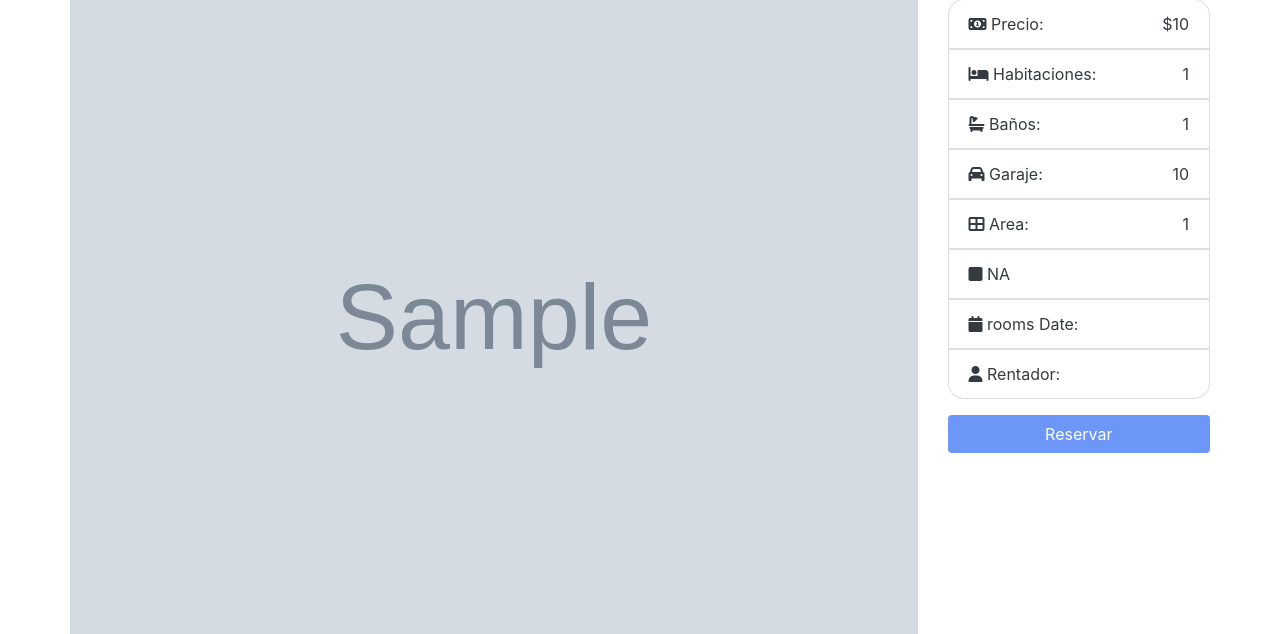
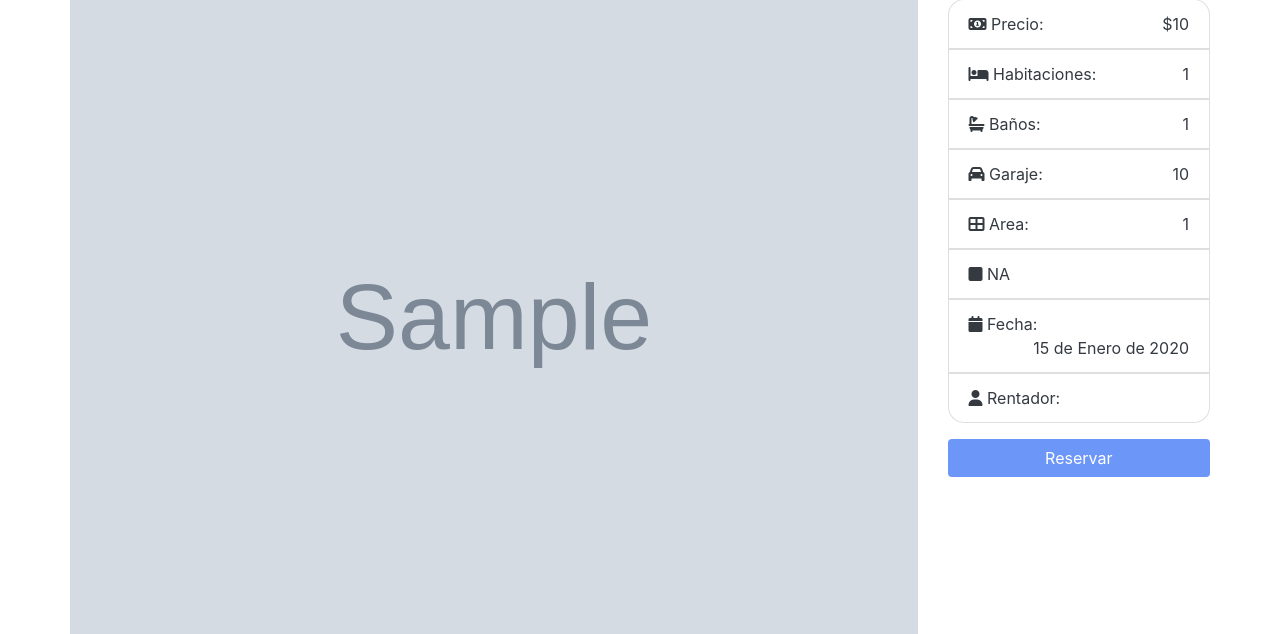
Before and after one commit to jacobozj/RooMe_Project, a Django app: page /1 in a window 1280 px wide. Shown: the part 342-976 px from the top of the page. Run offline with Django 4.2, Linux system fonts and the light colour scheme; tables that the repository leaves empty hold one stand-in row (values such as "Sample post"); grey boxes marked "Sample" are stand-in pictures; some libraries are stand-ins or nearby versions.

Commit message:
cambios en models de rooms, y front de about y rooms

```diff
--- a/rooms/models.py
+++ b/rooms/models.py
@@ -1,9 +1,10 @@
 from django.db import models
+from datetime import datetime
 
 # Create your models here.
 class Rooms(models.Model):
     title=models.CharField(max_length=50,default="")
-    description=models.CharField(max_length=100)
+    description=models.CharField(max_length=200)
     price=models.IntegerField()
     location=models.CharField(max_length=20)
     reserved=models.BooleanField(default=False)
@@ -14,7 +15,9 @@ class Rooms(models.Model):
     city=models.CharField(max_length=20,default="")
     state=models.CharField(max_length=20,default="")
     image=models.ImageField(upload_to='rooms/images/', default="")
-    image2=models.ImageField(upload_to='rooms/images/', default="")
-    image3=models.ImageField(upload_to='rooms/images/', default="")
-    image4=models.ImageField(upload_to='rooms/images/', default="")
-    image5=models.ImageField(upload_to='rooms/images/', default="")
+    image2=models.ImageField(upload_to='rooms/images/', default="", blank=True)
+    image3=models.ImageField(upload_to='rooms/images/', default="", blank=True)
+    image4=models.ImageField(upload_to='rooms/images/', default="", blank=True)
+    image5=models.ImageField(upload_to='rooms/images/', default="", blank=True)
+    fecha=models.DateField(default=datetime.now, blank=True)
+    renter=models.CharField(max_length=50, default="")
--- a/rooms/views.py
+++ b/rooms/views.py
@@ -6,10 +6,10 @@ from django.db.models import Q
 def index(request):
     bedroom_choices = {'1':1, '2':2, '3':3, '4':4, '5':5, '6':6, '7':7, '8':8, '9':9, '10':10}
 
-    price_choices = {'1000000': '$1,000,000', '2000000': '$2,000,000', '3000000': '$3,000,000',
-                     '4000000': '$4,000,000', '5000000': '$5,000,000', '6000000': '$6,000,000',
-                     '7000000': '$7,000,000', '8000000': '$8,000,000', '9000000': '$9,000,000',
-                     '10000000': '$10,000,000+',}
+    price_choices = {'400000': '$400,000', '800000': '$800,000', '1200000': '$1,200,000',
+                     '1600000': '$1,600,000', '2000000': '$2,000,000', '2400000': '$2,400,000',
+                     '2800000': '$2,800,000', '3200000': '$3,200,000', '3600000': '$3,600,000',
+                     '4000000': '$4,000,000'}
 
     state_choices = {'AMA': 'Amazonas', 'ANT': 'Antioquia', 'ARA': 'Arauca', 'ATL': 'Atlántico', 'BOL': 'Bolívar',
                      'BOY': 'Boyacá', 'CAL': 'Caldas', 'CAQ': 'Caquetá', 'CAS': 'Casanare', 'CAU': 'Cauca', 'CES': 'Cesar',
--- a/templates/pages/about.html
+++ b/templates/pages/about.html
@@ -10,7 +10,7 @@
       <div class="row text-center">
         <div class="col-md-12">
           <h1 class="display-4">Sobre RooMe</h1>
-          <p class="lead">Lorem ipsum dolor sit, amet consectetur adipisicing elit. Sunt, pariatur!</p>
+          <p class="lead">Comodidad fuera de tu ciudad</p>
         </div>
       </div>
     </div>
--- a/templates/rooms/rooms.html
+++ b/templates/rooms/rooms.html
@@ -93,8 +93,8 @@
                   </span>
                 </li>
                 <li class="list-group-item text-dark">
-                  <i class="fas fa-calendar"></i> rooms Date:
-                  <span class="float-right"> </span>
+                  <i class="fas fa-calendar"></i> Fecha:
+                  <span class="float-right"> {{ rooms.fecha }} </span>
                 </li>
                 <li class="list-group-item text-dark">
                   <i class="fas fa-user"></i> Rentador:
```
Also changed, not shown: RooMe/settings.py (line endings or trailing spaces), rooms/migrations/0009_rooms_fecha.py (added), rooms/migrations/0010_alter_rooms_image2_alter_rooms_image3_and_more.py (added), rooms/migrations/0011_rooms_renter_alter_rooms_description.py (added).
